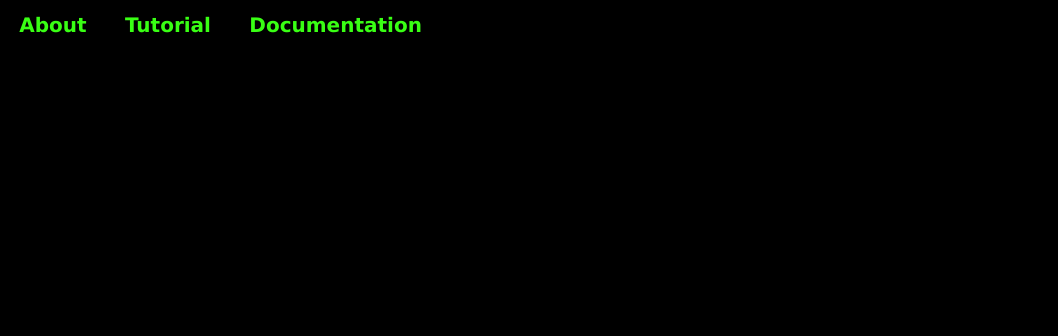
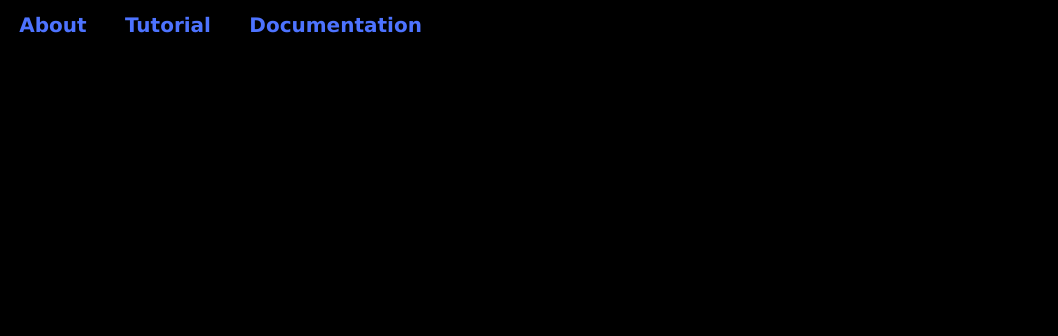
Before and after one commit to Alexander512/the-missing-value, a website: page docs/index.html in a window 1280 px wide. Shown: the top 336 px of the page, without its empty margins (0-1058 px from the left). Drawn offline with Linux system fonts and the light colour scheme.

Commit message:
Updated color

```diff
--- a/docs/styles.css
+++ b/docs/styles.css
@@ -1,18 +1,18 @@
 /* the-missing-value */
 
 a {
-  color: #39FF14;
+  color: #4D73FF;
   font-weight: bold;
   text-decoration: none;
 }
 
 a:visited {
-  color: #39FF14;
+  color: #4D73FF;
 }
 
 body {
   background-color: black;
-  color: #39FF14;
+  color: #4D73FF;
   font-family: Geneva;
   font-size: clamp(0.75rem, 0.5rem + 1vw, 1.25rem);
   margin: 0;
```
